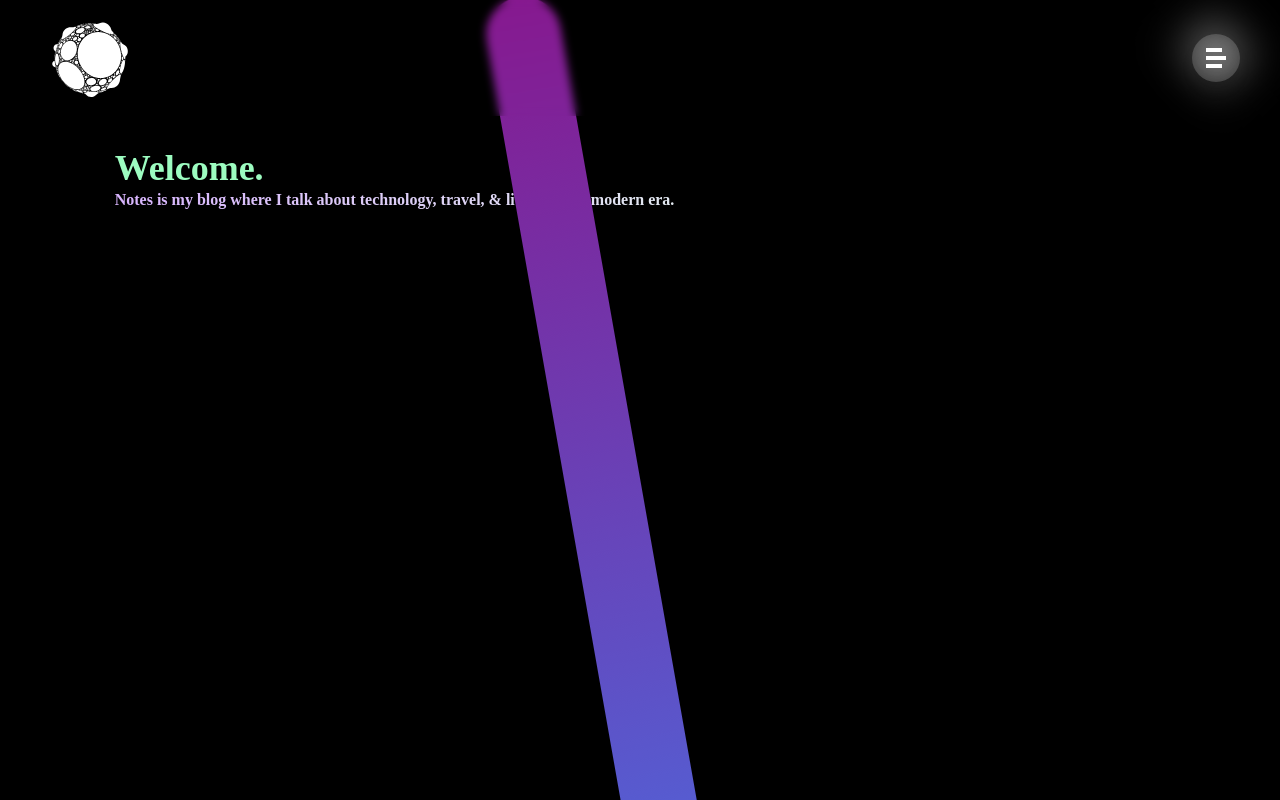
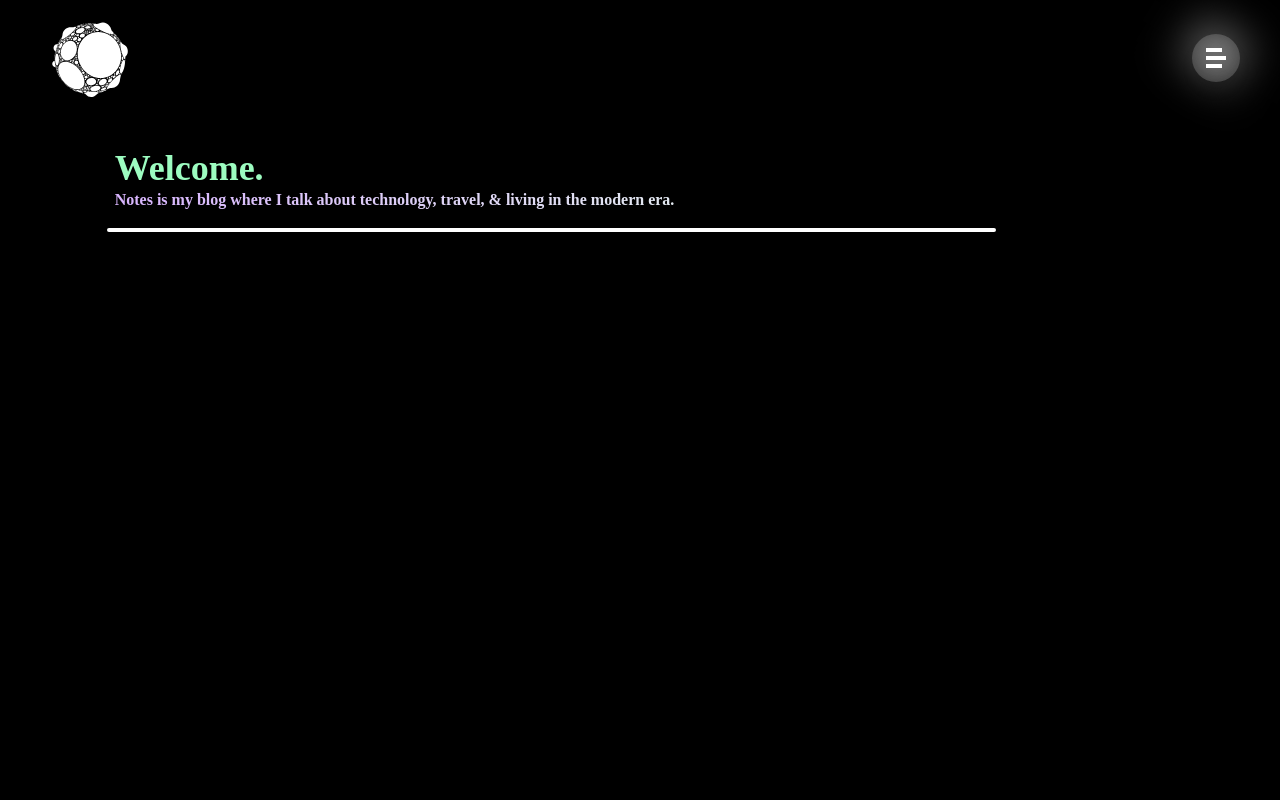
Before and after one commit to trevornei/trevorneidotcom, a Next.js app: page /notes in a window 1280 px wide. Shown: the top 800 px of the page. Built offline with nearby package versions, Linux system fonts and the light colour scheme; grey boxes are pictures that could not be loaded; a web font is replaced by a local one.

Commit message:
Added a div where the firebase data will be loaded.

```diff
--- a/src/app/notes/page.jsx
+++ b/src/app/notes/page.jsx
@@ -63,7 +63,6 @@ export default function Notes() {
       <div id="smooth-wrapper">
         <div id="smooth-content">
           <Nav />
-          <div className="absolute rotate-[80deg] rounded-[300px] bg-gradient-to-r from-fuchsia-800 to-blue-500 blur-[0px] lg:right-[0px] lg:top-[600px] lg:h-[75px] lg:w-[1300px]">
 	  </div>
           <div className="flex flex-col items-center justify-center">
             <div className="mx-auto flex w-10/12 flex-col items-start justify-center xl:mt-8 2xl:mt-10">
@@ -76,10 +75,13 @@ export default function Notes() {
                   </p>
                 </div>
               </div>
+            <div className="border-2 border-white rounded-lg w-10/12 h-full sm:w-10/12 md:w-10/12 lg:w-10/12 xl:w-10/12 ">
+
+            </div>
             </div>
           </div>
         </div>
-      </div>
-    </>
-  );
+
+      </>
+  )
 }
```
